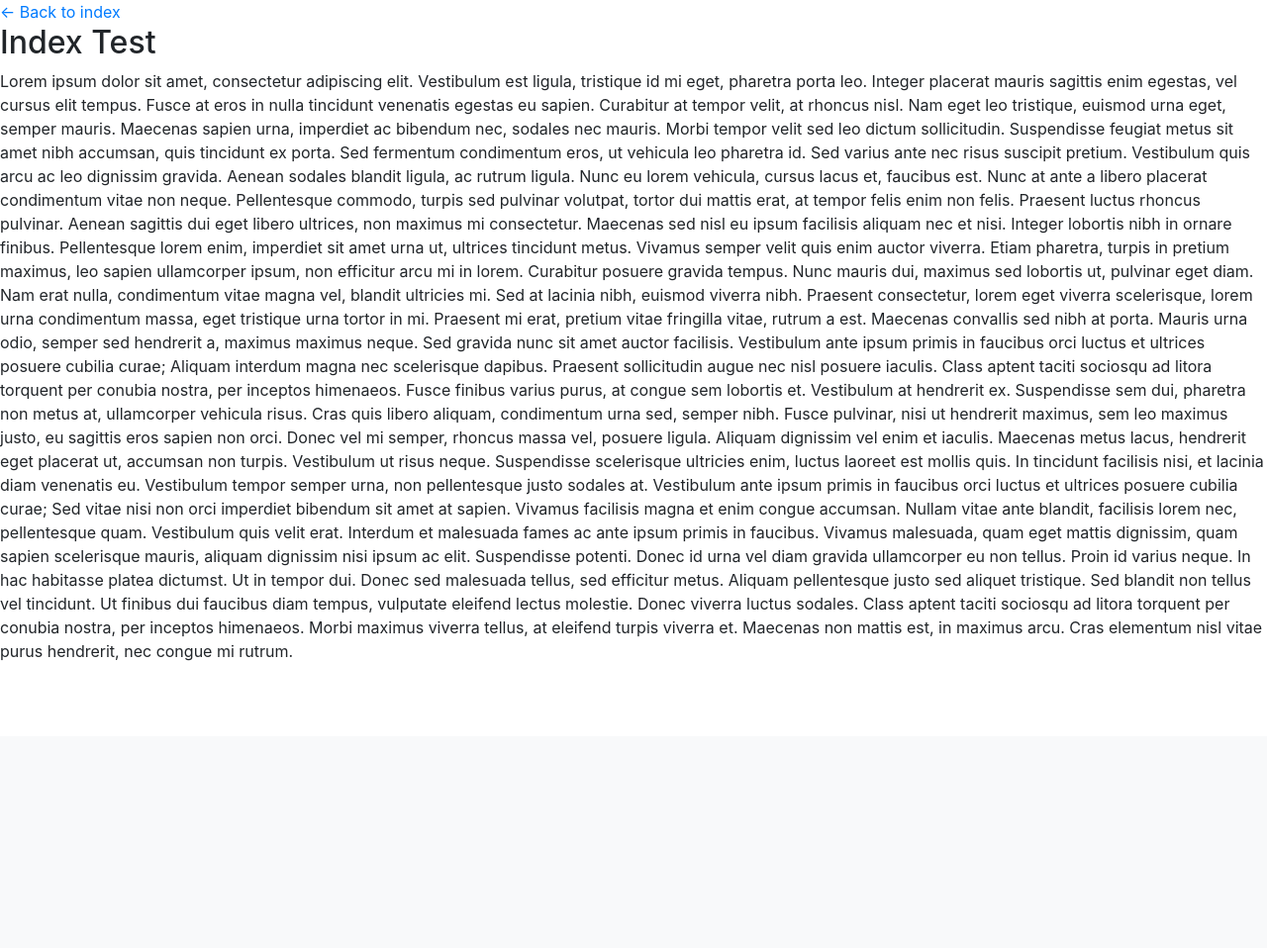
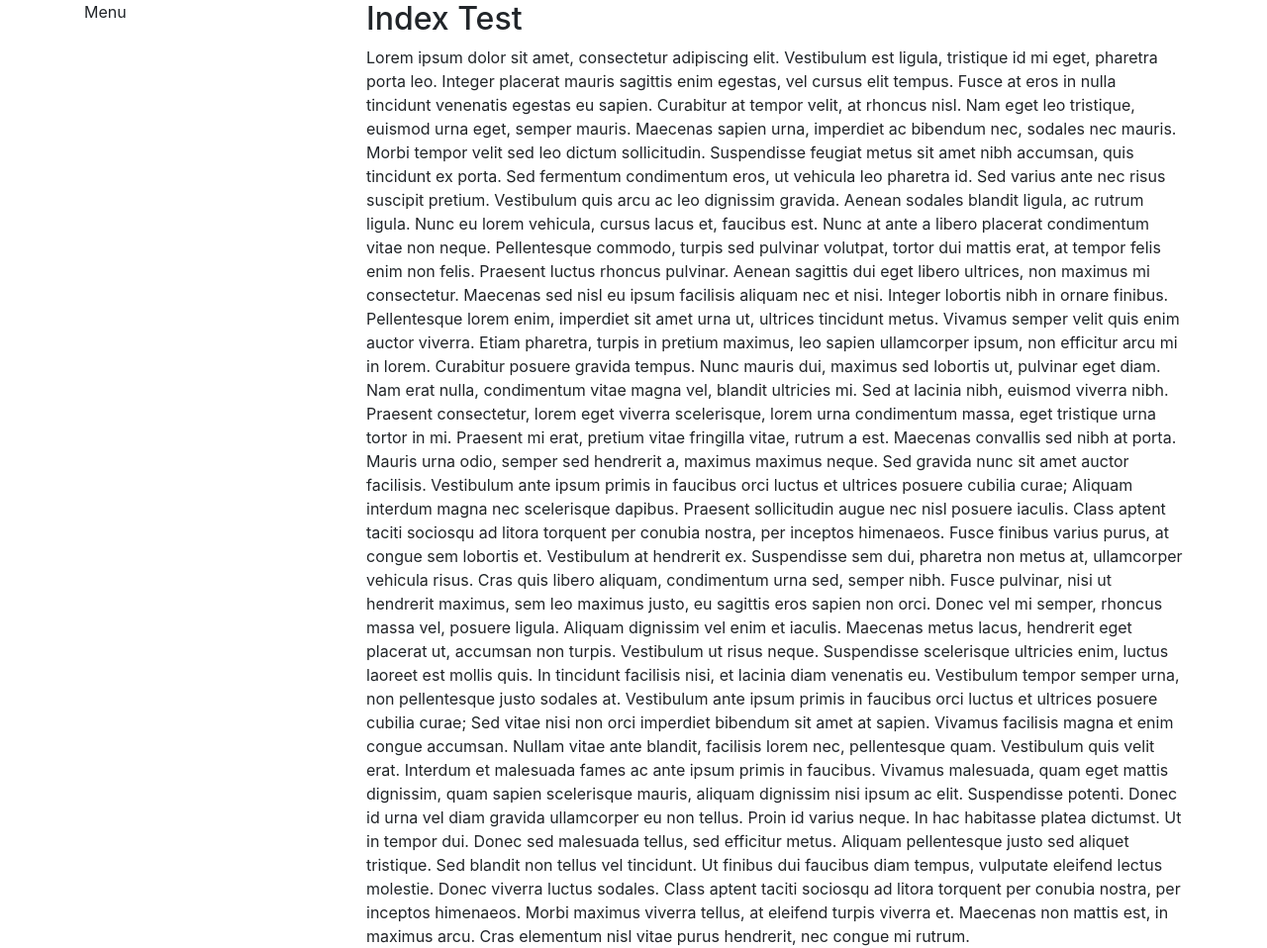
Before and after one commit to Moonika1991/django_project, a Django app: a page that uses mysite/blog/templates/post.html in a window 1280 px wide. Shown: the part 56-1014 px from the top of the page at 99% size. Before the commit the page ends 724 px from the top, so only its background shows below. Run offline with Django 3.2, Linux system fonts and the light colour scheme; data comes from the database, SQL or seed files in the repository; some libraries are stand-ins or nearby versions.

Commit message:
adding single-template

```diff
--- a/mysite/blog/templates/index.html
+++ b/mysite/blog/templates/index.html
@@ -5,14 +5,14 @@
     <div class="container">
         <div class="row">
             <div class="col-md-12">
-                <h1 class="thin center">Recent Posts</h1>
+                <h1 class="text-center m-3">Recent Posts</h1>
             </div>
 
              {% for post in posts %}
                 <div class="col-md-4">
                     <div class="card mb-3">
                         <div class="card-header" style="background-size: cover; background-image: url('{{ post.image.url }}'); min-height: 100px">
-                            <h5><a href="/post/{{ post.slug }}"  class="text-light" style="decoration: none">{{ post.title }}</a></h5>
+                            <h5><a href="/post/{{ post.slug }}"  class="text-light">{{ post.title }}</a></h5>
                         </div>
                         <p class="small pt-2 pl-2">{{ post.summary }}</p>
                     </div>
--- a/mysite/blog/templates/post.html
+++ b/mysite/blog/templates/post.html
@@ -1,13 +1,13 @@
-{% extends 'base.html' %}
+{% extends 'single-template.html' %}
 
 {% block title %}My Site: {{ post.title }} {% endblock %}
 
-{% block content %}
-    <a href="/"><- Back to index</a>
+{% block entry %}
 
     <h2>{{ post.title }}</h2>
 
     <div>
         {{ post.content }}
     </div>
+
 {% endblock %}
--- /dev/null
+++ b/mysite/blog/templates/single-template.html
@@ -0,0 +1,20 @@
+{% extends 'base.html' %}
+
+{% block content %}
+    <div class="container">
+        <div class="row">
+             <div class="col-md-3">
+                <p>Menu</p>
+                {% for post in posts %}
+                    <div>
+                        <div><a href="/post/{{ post.slug }}" />{{ post.title }}</div>
+                        <div>{{ post.summary }}</div>
+                    </div>
+                {% endfor %}
+            </div>
+            <div class="col-md-9">
+                {% block entry %}{% endblock %}
+            </div>
+        </div>
+    </div>
+{% endblock %}
```
